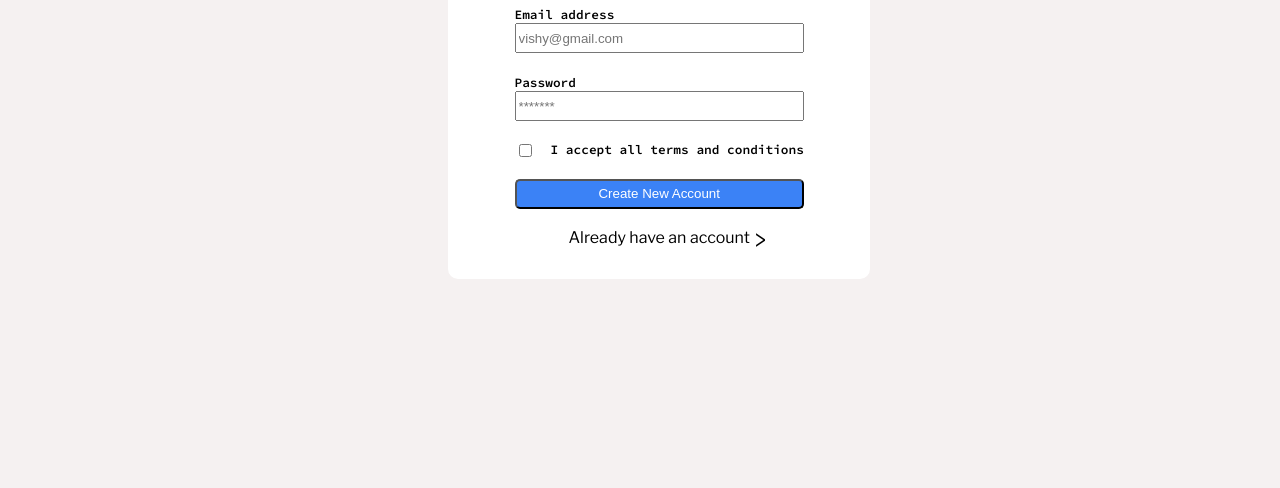
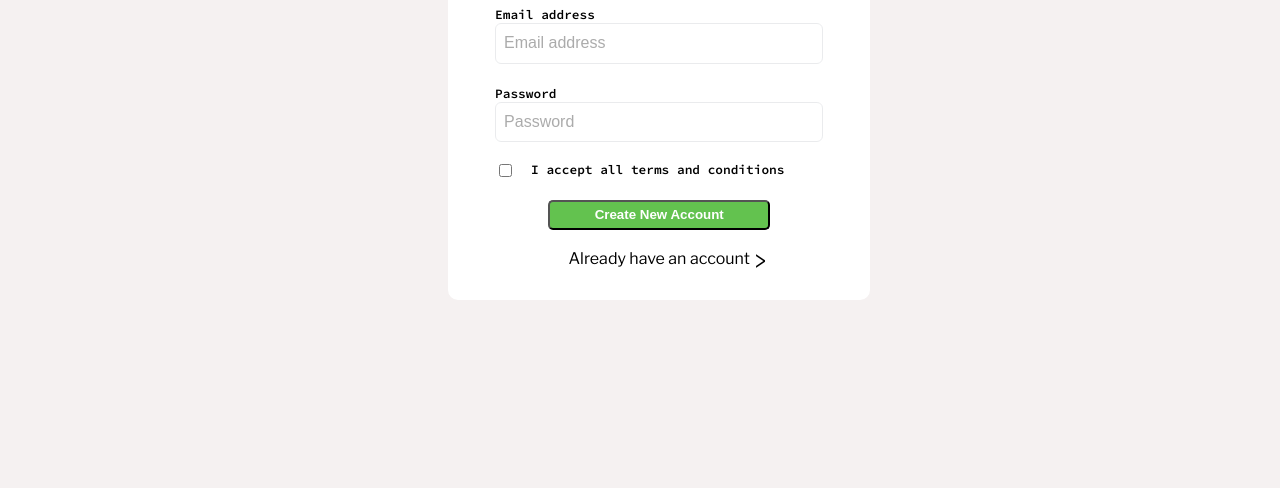
Before and after one commit to bishwajitP27/anythingKart, a plain HTML site: page index.html in a window 1280 px wide. Shown: the part 312-800 px from the top of the page. Drawn offline with nearby package versions, Linux system fonts and the light colour scheme.

Commit message:
Sign up form refactored

```diff
--- a/index.html
+++ b/index.html
@@ -48,19 +48,19 @@
     <main class="sign-up-section flex flex-center">
         <form action="" class="flex flex-direction--column form-gap">
             <h2 class="form-heading">Sign-up</h2>
-            <section>
+            <section class="form-group">
                 <label class="form-label" for="email">Email address</label>
-                <input class="form-input" type="email" id="email" placeholder="vishy@gmail.com" required>
+                <input class="form-input" type="email" id="email" placeholder="Email address" required>
             </section>
-            <section>
+            <section class="form-group">
                 <label for="password" class="form-label">Password</label>
-                <input type="password" class="form-input" id="password" placeholder="*******" required>
+                <input type="password" class="form-input" id="password" placeholder="Password" required>
             </section>
             <section class="flex form-checkbox--grp">
                 <input type="checkbox">
-                <label class="form-label" for="">I accept all terms and conditions</label>
+                <label class="form-label" for="terms&conditions">I accept all terms and conditions</label>
             </section>
-            <button class="form-btn">Create New Account</button>
+            <button class="form-btn sign-up-btn">Create New Account</button>
             <a class="existing-account--link" href="">Already have an account <span>></span></a>
         </form>
     </main>
--- a/style/style.css
+++ b/style/style.css
@@ -160,9 +160,19 @@ input:focus, input:focus-visible, input:hover {
     gap: 1.2rem;
 }
 
-.form-input {
+.form-group > input {
     width: 100%;
-    height: 30px;
+    height: 1.5rem;
+    padding: 1.2rem 0.5rem;
+    font-size: 1.5rem;
+    border: 1px solid #dddfe2;
+    border-radius: 6px;
+}
+
+input[placeholder] {
+    font-size: 1rem;
+    opacity: 0.6;
+    vertical-align: bottom;
 }
 
 .form-label {
@@ -184,10 +194,16 @@ input:focus, input:focus-visible, input:hover {
 }
 
 .form-btn {
-    background: #3B82F6;
     height: 30px;
     border-radius: 5px;
     color: #fff;
+}
+
+.sign-up-btn {
+    background: var(--signup-btn-bg);
+    font-weight: 700;
+    width: 30ch;
+    align-self: center;
 }
 
 .existing-account--link {
--- a/style/variables.css
+++ b/style/variables.css
@@ -2,4 +2,6 @@
     --header-background: #111;
     --primary-color: #fff;
     --primary-bg-clr: #f5f1f1;
+    --signup-btn-bg: #63c24f;
+    --login-btn-bg: #1877f2;
 }
```
